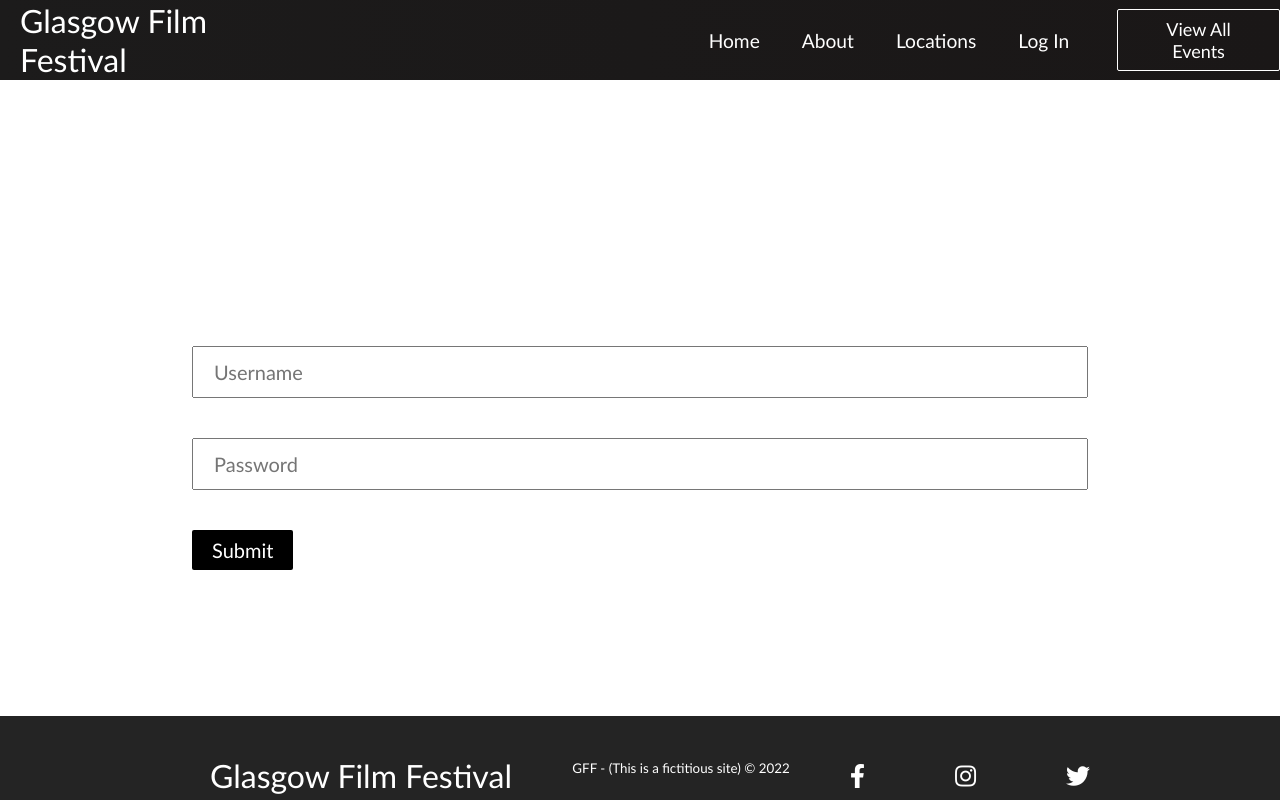
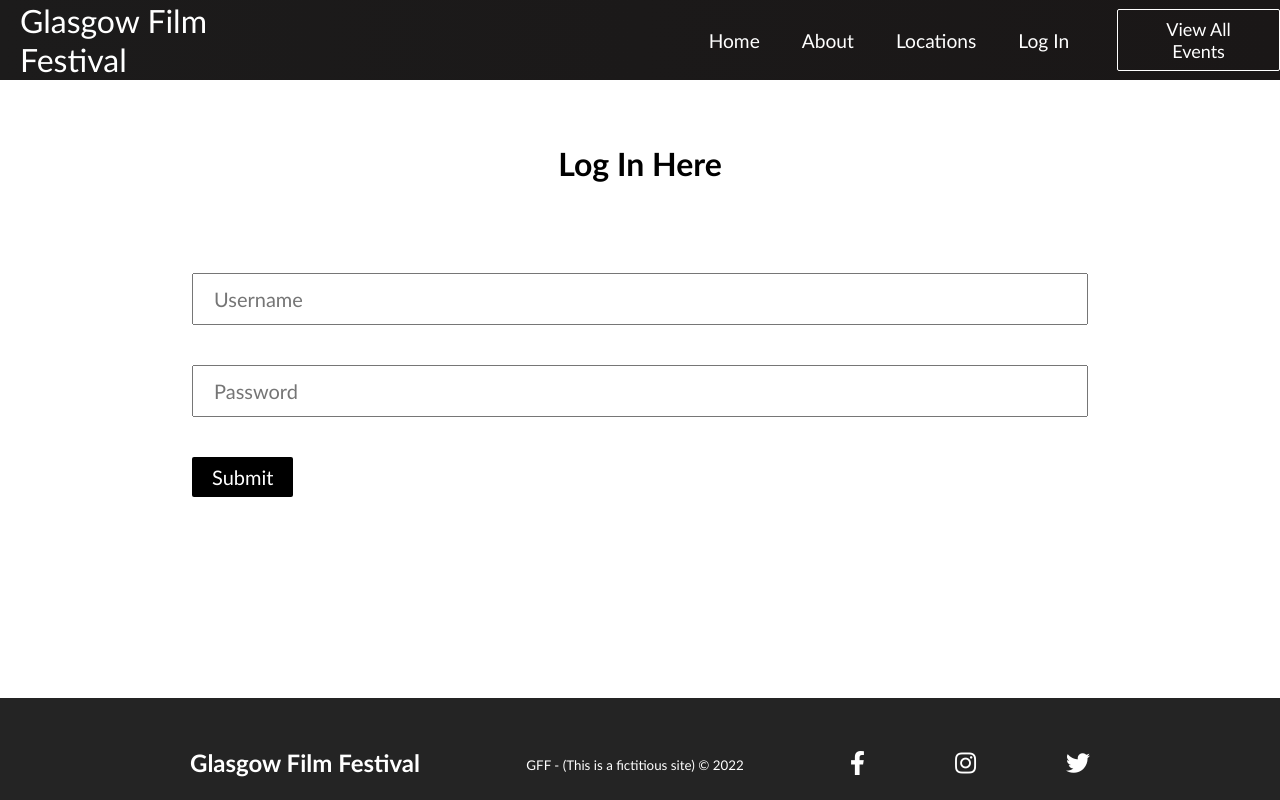
Before and after one commit to ionasloan/projectIT, a React (Create React App) app in the folder project/: page /login in a window 1280 px wide. Built offline with nearby package versions, Linux system fonts and the light colour scheme.

Commit message:
final edits

```diff
--- a/project/src/components/about.css
+++ b/project/src/components/about.css
@@ -2,15 +2,14 @@
     background-color: #222222;
 }
 
-h1
-{
+.about--heading{
     padding-top: 20px;
     padding-bottom: 20px;
     font-size: 60px;
     color: #ffffff;
 }
 
-h2{
+.about--text{
     padding-top: 40px;
     text-align: center;
     padding-bottom: 30px;
@@ -21,7 +20,7 @@ h3{
     padding-top: 30px;
     text-align: center;
     padding-bottom: 30px;
-    color: #ffffff;
+    color: #222222;
 }
 
 .image{
@@ -39,4 +38,5 @@ img{
     img{
         width: 80%;
     }
+
 }
--- a/project/src/components/about.js
+++ b/project/src/components/about.js
@@ -4,12 +4,11 @@ import './about.css';
 function Aboutus() {
   return (
     <div class="about">
-        <h1>About</h1>
+        <h1 class="about--heading">About</h1>
         <div class="image">
             <img src="./images/gff.jpg" alt="gff"/>
         </div>
-
-        <h2>Glasgow is one of the friendliest film festivals on the planet with a wide-ranging programme
+        <h2 class="about--text">Glasgow is one of the friendliest film festivals on the planet with a wide-ranging programme
             that celebrates every corner of world cinema and provides a fantastic showcase for the best of
             Scottish film. The 2023 edition will take place from the 2nd tothe 23rd March from
             our beloved Glasgow Film Theatre, at selected venues across the city, our online player
--- a/project/src/components/footer.css
+++ b/project/src/components/footer.css
@@ -1,4 +1,9 @@
+.footer--logo{
+  color: #fff;
+  padding-bottom: 20px;
 
+
+}
 .footer-container {
     background-color: #242424;
     padding: 1rem 0 2rem 0;
@@ -10,12 +15,12 @@
     left: 0;
     right: 0;
     position: fixed;
-    padding-bottom: 5px;
-    padding-top: 0px;
+    padding-bottom: 3px;
+    padding-top: 10px;
   }
 
 
-  /* Social Icons */
+  /* Social Media bits  */
   .social-icon-link {
     color: #fff;
     font-size: 24px;
@@ -40,6 +45,7 @@
     justify-content: space-between;
     align-items: center;
     width: 240px;
+    padding-bottom: 20px;
   }
 
   .social-logo {
--- a/project/src/components/footer.js
+++ b/project/src/components/footer.js
@@ -8,10 +8,7 @@ function Footer() {
       <section class='social-media'>
         <div class='social-media-wrap'>
           <div class='footer-logo'>
-            <Link to="/" className="navbar-logo" onClick="{closeMobileMenu}">
-              Glasgow Film Festival
-            </Link>
-
+            <h1 class="footer--logo"> Glasgow Film Festival</h1>
           </div>
           <small class='copyright'>GFF - (This is a fictitious site) © 2022</small>
           <div class='social-icons'>
--- a/project/src/components/login.css
+++ b/project/src/components/login.css
@@ -1,3 +1,8 @@
+h1{
+    color: #000000;
+}
+
+
 .form{
     padding-top: 50px;
     margin: auto;
@@ -12,7 +17,6 @@ input[type=text], [type=password] {
       font-size: 20px;
     }
 
-
 button{
         background-color: #000000;
         border: none;
@@ -24,7 +28,7 @@ button{
         cursor: pointer;
         }
 
-    .button{
+.button{
         margin:auto;
         width: 40%;
       }
```
